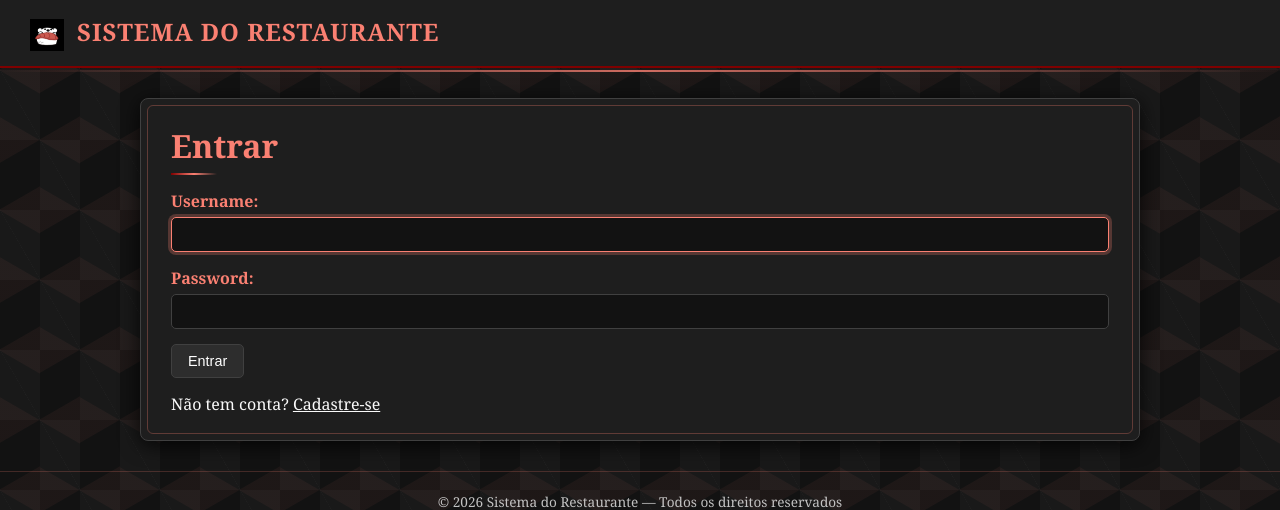
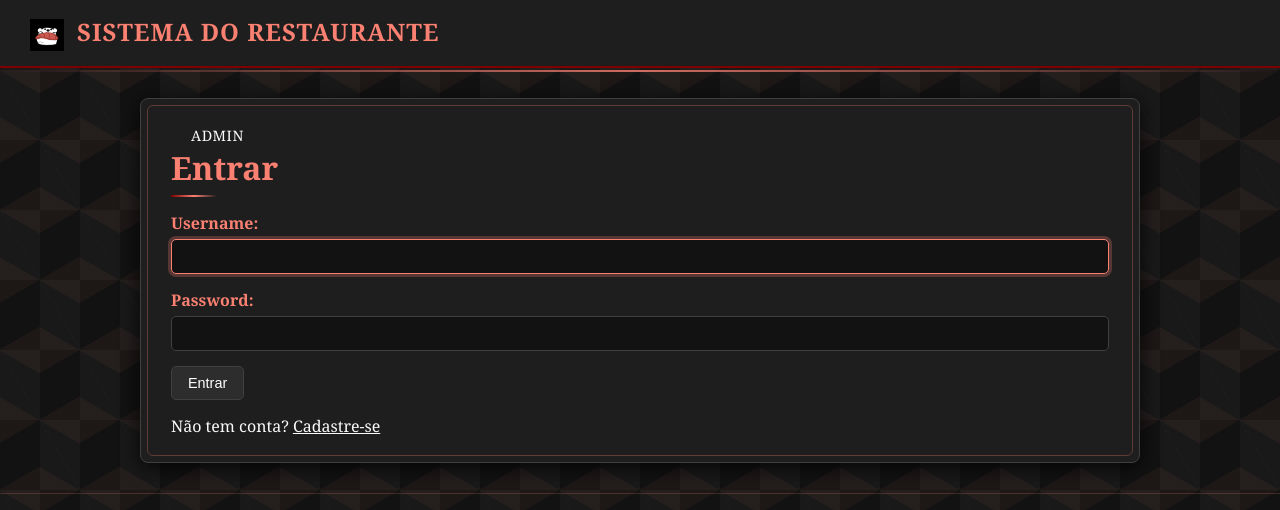
Before and after one commit to yas08C/tcc-restaurante, a Django app: page /login/ in a window 1280 px wide. Shown: the top 510 px of the page. Run offline with Django 5.2, Linux system fonts and the light colour scheme.

Commit message:
criar templates de login e painel de usuários

```diff
--- a/restaurante_app/templates/login.html
+++ b/restaurante_app/templates/login.html
@@ -1,6 +1,9 @@
 {% extends 'base.html' %}
 {% block title %}Login{% endblock %}
 {% block content %}
+<nav class="navbar-links" id="navbar-links">
+            <a href="{% url 'login_adm' %}">Admin</a>
+</nav>
 <h1>Entrar</h1>
 <form method="post">
     {% csrf_token %}
```
Also changed, not shown: restaurante_app/templates/login_adm.html (renamed from restaurante_app/templates/painel_usuarios_login.html).
